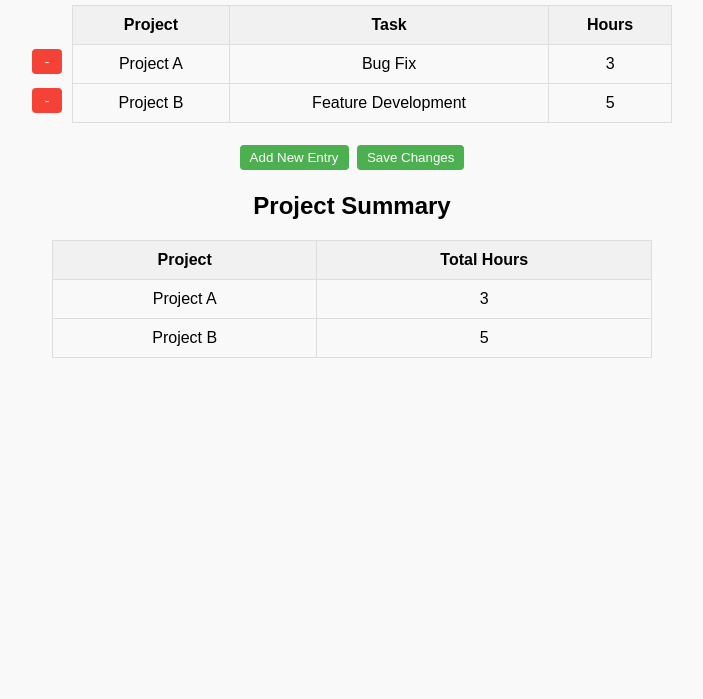
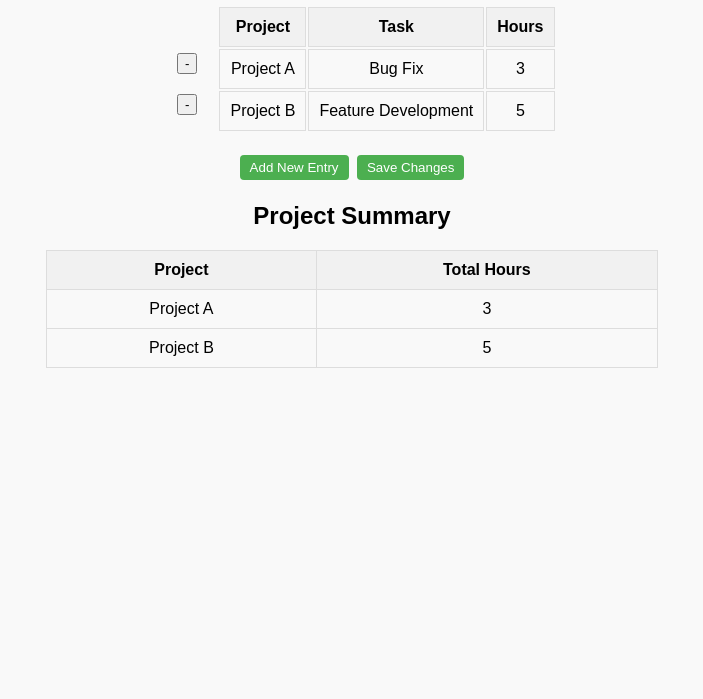
Before and after one commit to scoutbombhead/working_hours_app, a website: page index_tidy.html in a window 1280 px wide. Shown: the part 101-800 px from the top of the page, without its empty margins (288-991 px from the left). Drawn offline with Linux system fonts and the light colour scheme.

Commit message:
Added table for delete buttons

```diff
--- a/index_tidy.html
+++ b/index_tidy.html
@@ -21,31 +21,26 @@
       align-items: flex-start;
       gap: 10px;
     }
-    /* Delete column styling */
-    #delete-column {
-      display: flex;
-      flex-direction: column;
-      align-items: center;
-      gap: 10px;
-      margin-top: 40px; /* Adjust this to align buttons with table rows */
+
+    #delete-table {
+      border-collapse: collapse;
     }
-    #delete-column button {
-      padding: 5px;
-      width: 30px;
-      background-color: #f44336;
-      color: white;
-      border: none;
-      border-radius: 4px;
-      cursor: pointer;
-      margin-top: 4px;
+    #delete-table td {
+    //border: 1px solid #ddd;
+      padding: 10px;
+    //margin: 0;
+      text-align: right;
+      vertical-align: middle;
+      width: 40px; /* Fixed width for the delete column */
     }
+
     /* Table styling */
-    table {
+    #work-hours-table table {
       width: 80%;
       max-width: 600px;
       border-collapse: collapse;
     }
-    th, td {
+    #work-hours-table th, #work-hours-table td {
       border: 1px solid #ddd;
       padding: 10px;
       text-align: center;
@@ -88,11 +83,24 @@
   </style>
 </head>
 <body>
-<h1>Editable Work Hours Log</h1>
+<h1>Work Hours Log</h1>
 
 <div id="log-container">
-  <!-- Delete column: Buttons will be generated here -->
-  <div id="delete-column"></div>
+
+  <!-- Left "invisible" table for delete buttons -->
+  <table id="delete-table">
+    <tbody>
+    <tr>
+      <td><button class="delete-btn">-</button></td>
+    </tr>
+    <tr>
+      <td><button class="delete-btn">-</button></td>
+    </tr>
+    <tr>
+      <td><button class="delete-btn">-</button></td>
+    </tr>
+    </tbody>
+  </table>
 
   <!-- Data table -->
   <table id="work-hours-table">
@@ -141,22 +149,59 @@
 
 <script>
   // Update the delete column to match the number of rows
-  function updateDeleteColumn() {
-    const tbody = document.querySelector('#work-hours-table tbody');
-    const rows = tbody.querySelectorAll('tr');
-    const deleteColumn = document.getElementById('delete-column');
+  function updateDeleteTable() {
+    const tbody = document.querySelector('#work-hours-table tbody'); // Main table body
+    const deleteTbody = document.querySelector('#delete-table tbody'); // Delete table body
 
-    // Clear the delete column
-    deleteColumn.innerHTML = '';
+    // Get all rows except the first (header row is in <thead>, so tbody rows are safe)
+    //const rows = tbody.querySelectorAll('tr');
+    const rows = Array.from(tbody.querySelectorAll('tr'));
+    // Clear the delete table
+    deleteTbody.innerHTML = '';
 
-    // Create a delete button for each row
-    rows.forEach((row, index) => {
-      const btn = document.createElement('button');
-      btn.className = 'delete';
-      btn.innerText = '-';
-      btn.onclick = function() { removeRow(index); };
-      deleteColumn.appendChild(btn);
-    });
+    for (let i = 0; i <= rows.length; i++) {
+      const deleteRow = document.createElement('tr');
+      const deleteCell = document.createElement('td');
+
+      if (i === 0){
+      deleteCell.innerHTML = '&nbsp;';
+      }
+      else{
+        const btn = document.createElement('button'); // Create delete button
+        btn.className = 'delete';
+        btn.innerText = '-';
+        btn.onclick = function (index) {
+          removeRow(index);
+        };
+        deleteCell.appendChild(btn); // Add button to the cell
+      }
+      deleteRow.appendChild(deleteCell);
+      deleteTbody.appendChild(deleteRow);
+
+    }
+
+
+    // Create a delete button row for each work hours row
+    /*rows.forEach((row) => {
+
+      const deleteRow = document.createElement('tr'); // Create a new row
+      const deleteCell = document.createElement('td'); // Create a cell for the button
+
+      if (row.rowIndex === 1) {
+        deleteCell.innerHTML = '&nbsp;';
+      }
+      else {
+        const btn = document.createElement('button'); // Create delete button
+        btn.className = 'delete';
+        btn.innerText = '-';
+        btn.onclick = function () {
+          removeRow(index);
+        };
+        deleteCell.appendChild(btn); // Add button to the cell
+      }
+      deleteRow.appendChild(deleteCell); // Add cell to the row
+      deleteTbody.appendChild(deleteRow); // Add row to the delete table
+    });*/
   }
 
   // Remove a row and update the delete column
@@ -165,7 +210,7 @@
     const rows = tbody.querySelectorAll('tr');
     if (rowIndex < rows.length) {
       rows[rowIndex].remove();
-      updateDeleteColumn();
+      updateDeleteTable();
       updateSummaryTable();
     }
   }
@@ -218,7 +263,7 @@
         <td contenteditable="true">0</td>
       `;
     tbody.appendChild(newRow);
-    updateDeleteColumn();
+    updateDeleteTable();
     updateSummaryTable();
   });
 
@@ -243,7 +288,7 @@
   });
 
   // Initialize the delete column and summary table on page load.
-  updateDeleteColumn();
+  updateDeleteTable();
   updateSummaryTable();
 </script>
 </body>
```
